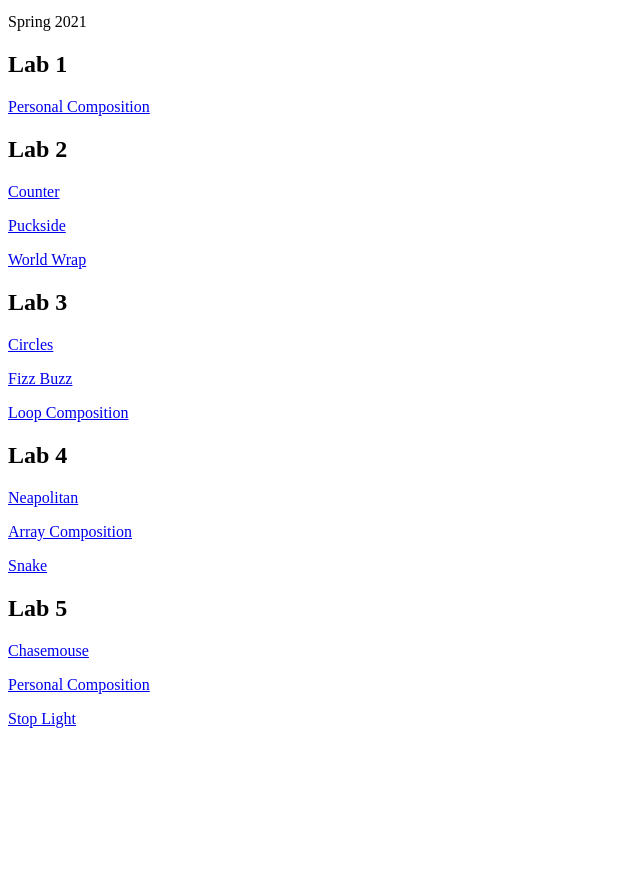
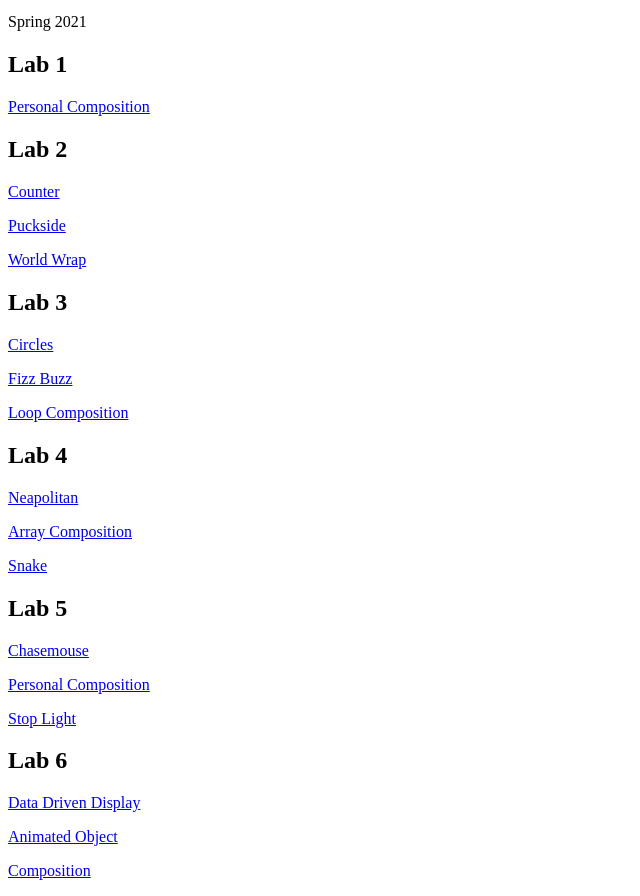
Before and after one commit to dthang3/n220spring2021, a plain HTML site: page index.html in a window 1280 px wide. Shown: the part 87-983 px from the top of the page, without its empty margins (0-640 px from the left). Before the commit the page ends 831 px from the top, so only its background shows below. Drawn offline with Linux system fonts and the light colour scheme.

Commit message:
update html

```diff
--- a/index.html
+++ b/index.html
@@ -28,5 +28,9 @@
         <p><a href="Lab5/composition/index.html">Personal Composition</a></p>
         <p><a href="Lab5/stoplight/index.html">Stop Light</a></p>
 
+        <h2>Lab 6</h2>
+        <p><a href="Lab6/data_driven_display/index.html">Data Driven Display</a></p>
+        <p><a href="Lab6/animated_object/index.html">Animated Object</a></p>
+        <p><a href="Lab6/composition/index.html">Composition</a></p>
     </body>
 </html>
```
Also changed, not shown: 1 other file.
